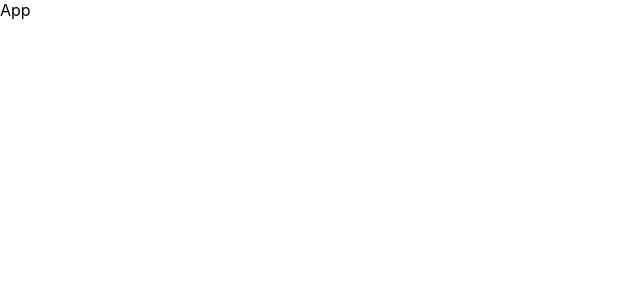
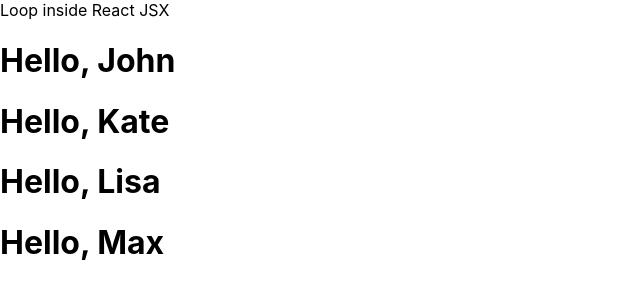
Before and after one commit to MaksymRudnyi/turorials, a React (Create React App) app in the folder client/: page / in a window 1280 px wide. Shown: the top 300 px of the page, without its empty margins (0-640 px from the left). Built offline with nearby package versions, Linux system fonts and the light colour scheme.

Commit message:
loop in js

```diff
--- a/client/src/App.js
+++ b/client/src/App.js
@@ -1,9 +1,37 @@
 import './App.css';
 
+const Person = ({ name }) => (
+  <h1>Hello, {name}</h1>
+);
+
 function App() {
+  const dataInArray = [
+    {
+      id: 1,
+      name: 'John'
+    },
+    {
+      id: 2,
+      name: 'Kate'
+    },
+    {
+      id: 3,
+      name: 'Lisa'
+    },
+    {
+      id: 4,
+      name: 'Max'
+    }
+  ];
+
   return (
     <div className="App">
-      App
+      Loop inside React JSX
+      <br/>
+
+      {
+        dataInArray.map(({ name, id }) => <div key={id}><Person name={name} /></div>)
+      }
     </div>
   );
 }
```
